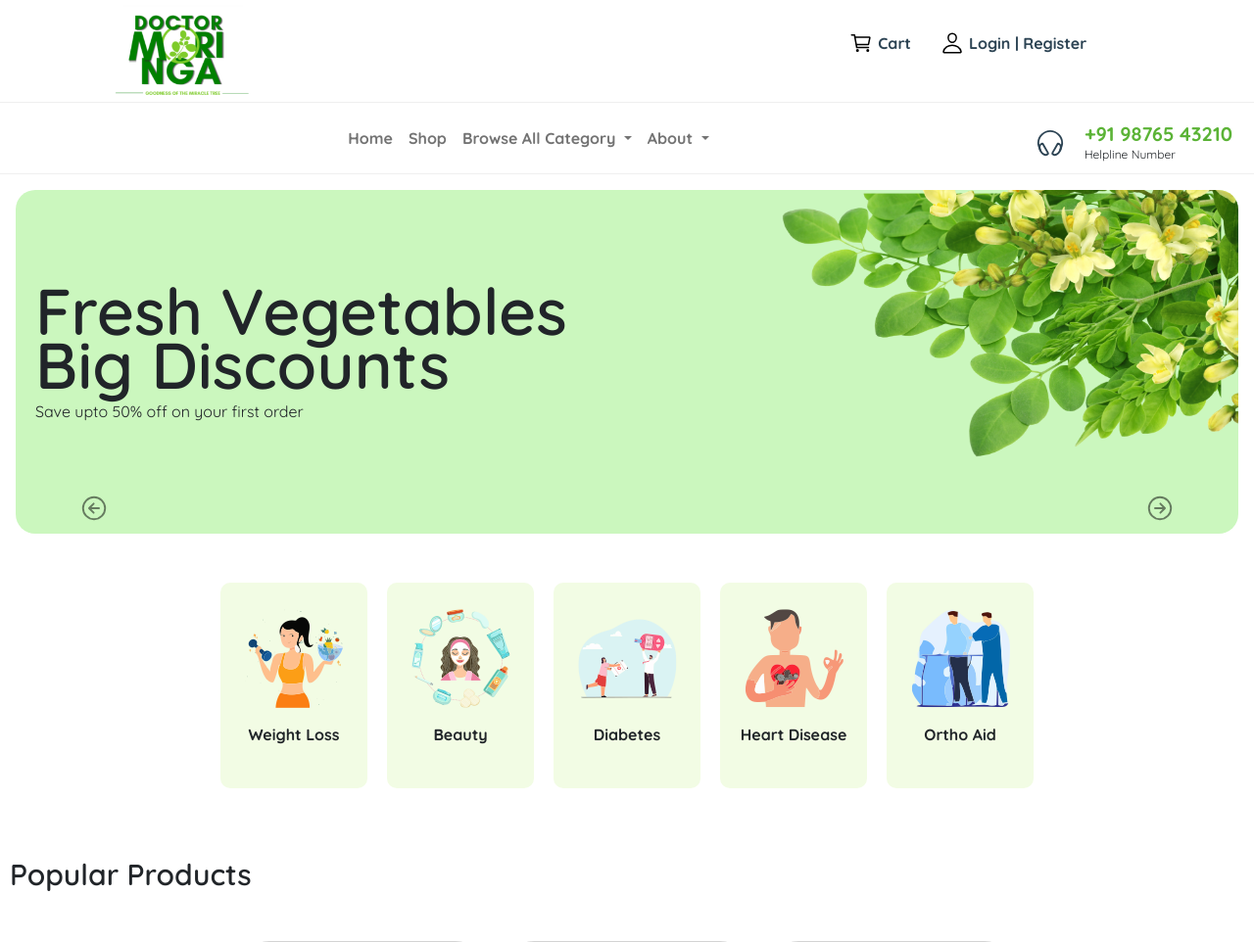
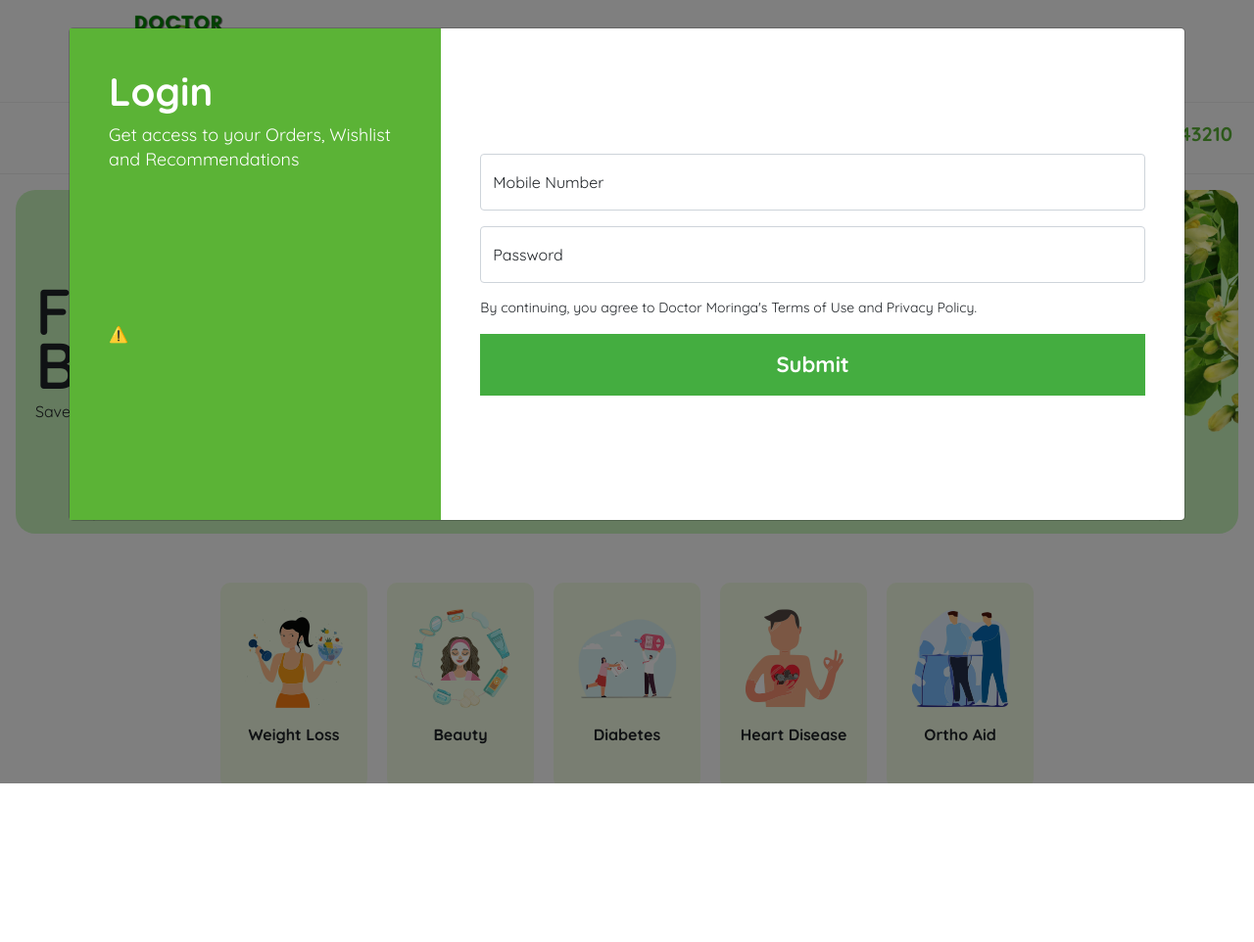
Before and after one commit to sidmrlazy/doctormoringa, a PHP site: page / in a window 1280 px wide. Shown: the top 962 px of the page at 98% size. After the commit the page ends 800 px from the top, so only its background shows below. Run offline with PHP 8.4, Linux system fonts and the light colour scheme; data comes from the database, SQL or seed files in the repository; some libraries are stand-ins or nearby versions.

Commit message:
Updated login modal

```diff
--- a/assets/css/style.css
+++ b/assets/css/style.css
@@ -22,6 +22,54 @@
 input[type="number"] {
   -moz-appearance: textfield;
 }
+
+/* =========== Login Modal =========== */
+.login-lottie {
+  width: 300px;
+  height: 300px;
+}
+.modal-content {
+  background-color: #fff;
+  display: flex !important;
+  justify-content: center !important;
+  align-items: center !important;
+  flex-direction: row !important;
+}
+.modal-left {
+  background-color: #5bb336;
+  padding: 40px;
+}
+.modal-left h1 {
+  font-weight: 800;
+  color: #fff;
+}
+.modal-left p {
+  color: #fff;
+  font-size: 18px;
+  line-height: 25px;
+}
+.login-modal-form {
+  padding: 40px;
+  display: flex;
+  justify-content: flex-start !important;
+  align-items: flex-start !important;
+  flex-direction: column;
+}
+.login-modal-disclaimer p {
+  margin-top: 15px;
+  font-size: 14px;
+}
+.login-modal-btn {
+  width: 100% !important;
+  border: 0;
+  background-color: #44ad40;
+  padding: 15px;
+  font-size: 22px;
+  color: #fff;
+  font-weight: 800;
+}
+
+/* =========== Maintenance =========== */
 .under-maintenance {
   display: flex;
   justify-content: center;
--- /dev/null
+++ b/components/elements/conditional-login-modal.php
@@ -0,0 +1,85 @@
+<?php
+if (isset($_SESSION["user_name"]) != true) {
+    echo "<script type='text/javascript'>
+    $(document).ready(function() {
+        $('#loginModal').modal('show');
+    });
+    </script>";
+}
+?>
+
+<!-- Login Modal -->
+<div class="modal fade" id="loginModal" tabindex="-1">
+    <div class="modal-dialog modal-xl">
+        <div class="modal-content">
+            <div class="modal-left col-md-4">
+                <h1>Login</h1>
+                <p>Get access to your Orders, Wishlist and Recommendations</p>
+                <lottie-player src="https://assets3.lottiefiles.com/packages/lf20_sop8cbmc.json"
+                    background="transparent" speed="1" class="login-lottie" loop autoplay></lottie-player>
+            </div>
+            <form method="POST" class="login-modal-form col-md-8">
+                <?php
+                include('admin/includes/server/config.php');
+
+                if (isset($_POST['submit'])) {
+                    $user_contact = mysqli_real_escape_string($connection, $_POST['user_contact']);
+                    $user_password = mysqli_real_escape_string($connection, $_POST['user_password']);
+
+                    $fetch_data = "SELECT * FROM `user`";
+                    $result = $connection->query($fetch_data);
+
+                    if ($result->num_rows > 0) {
+                        while ($row = $result->fetch_assoc()) {
+                            $fetched_password =  $row['user_password'];
+                            $user_type = $row['user_type'];
+                            $user_name = $row['user_name'];
+                            $user_id = $row['user_id'];
+
+                            if (password_verify($user_password, $fetched_password)) {
+                                $query = "SELECT * FROM user WHERE user_contact = '$user_contact' AND user_password = '$fetched_password' AND $user_type = 2";
+                                $result = mysqli_query($connection, $query);
+                                $row = mysqli_fetch_array($result, MYSQLI_ASSOC);
+                                $count = mysqli_num_rows($result);
+
+                                if ($count == 1 && $row) {
+
+                                    echo "<div class='w-100 alert alert-success text-center' role='aler'>Login Successful!</div>";
+                                    $_SESSION['user_name'] = $user_name;
+                                    if (session_status() !== PHP_SESSION_ACTIVE) {
+                                        session_start();
+                                        if (isset($_SESSION["user_name"]) != true) {
+                                        }
+                                        header('Location:index', true, 301);
+                                        exit;
+                                        return true;
+                                    }
+                                } elseif ($user_type !== 2) {
+                                    echo "<div class='alert alert-danger text-center' role='aler'>Oops, looks like your'e not registered with us.</div>";
+                                } else {
+                                    echo "<div class='alert alert-danger text-center' role='aler'>Username or Password is Incorrect!</div>";
+                                }
+                            }
+                        }
+                    }
+                }
+                ?>
+                <div class="form-floating mb-3">
+                    <input type="text" name="user_contact" class="form-control" id="floatingInput"
+                        placeholder="Mobile Number">
+                    <label for="floatingInput">Mobile Number</label>
+                </div>
+                <div class="form-floating">
+                    <input type="password" name="user_password" class="form-control" id="floatingPassword"
+                        placeholder="Password">
+                    <label for="floatingPassword">Password</label>
+                </div>
+
+                <div class="login-modal-disclaimer">
+                    <p>By continuing, you agree to Doctor Moringa's Terms of Use and Privacy Policy.</p>
+                </div>
+                <input class="login-modal-btn" type="submit" name="submit">
+            </form>
+        </div>
+    </div>
+</div>
--- a/components/footer.php
+++ b/components/footer.php
@@ -56,7 +56,10 @@
 <script src="https://unpkg.com/@lottiefiles/lottie-player@latest/dist/lottie-player.js"></script>
 
 <!-- Custom JavaScript -->
-<script src="assets/js/custom.js"></script>
+<script type="text/javascript" src="assets/js/custom.js"></script>
+
+
+
 
 </body>
 
--- a/components/header.php
+++ b/components/header.php
@@ -1,8 +1,6 @@
 <?php
 session_start();
-// if (!isset($_SESSION['user_name']) || empty($_SESSION['user_name'])) {
-//     header('location:index');
-// }
+
 ?>
 
 <!DOCTYPE html>
@@ -16,11 +14,8 @@
     <!-- Bootstrap -->
     <link href="https://cdn.jsdelivr.net/npm/bootstrap@5.1.3/dist/css/bootstrap.min.css" rel="stylesheet"
         integrity="sha384-1BmE4kWBq78iYhFldvKuhfTAU6auU8tT94WrHftjDbrCEXSU1oBoqyl2QvZ6jIW3" crossorigin="anonymous">
-    <script src="https://cdn.jsdelivr.net/npm/@popperjs/core@2.10.2/dist/umd/popper.min.js"
-        integrity="sha384-7+zCNj/IqJ95wo16oMtfsKbZ9ccEh31eOz1HGyDuCQ6wgnyJNSYdrPa03rtR1zdB" crossorigin="anonymous">
-    </script>
-    <script src="https://cdn.jsdelivr.net/npm/bootstrap@5.1.3/dist/js/bootstrap.min.js"
-        integrity="sha384-QJHtvGhmr9XOIpI6YVutG+2QOK9T+ZnN4kzFN1RtK3zEFEIsxhlmWl5/YESvpZ13" crossorigin="anonymous">
+    <script src="https://cdn.jsdelivr.net/npm/bootstrap@5.1.3/dist/js/bootstrap.bundle.min.js"
+        integrity="sha384-ka7Sk0Gln4gmtz2MlQnikT1wXgYsOg+OMhuP+IlRH9sENBO0LRn5q+8nbTov4+1p" crossorigin="anonymous">
     </script>
 
     <!-- Font Awesome -->
@@ -38,8 +33,11 @@
     <!-- StyleSheet -->
     <link rel="stylesheet" href="assets/css/style.css">
 
+    <!-- JQUERY -->
+    <script src="https://code.jquery.com/jquery-3.6.0.min.js"
+        integrity="sha256-/xUj+3OJU5yExlq6GSYGSHk7tPXikynS7ogEvDej/m4=" crossorigin="anonymous"></script>
 
-
+    <!-- Title -->
     <title>Products from the Miracle Tree</title>
 </head>
 
--- a/index.php
+++ b/index.php
@@ -1,4 +1,5 @@
 <?php include('components/header.php') ?>
+<?php include('components/elements/conditional-login-modal.php') ?>
 <?php //include('components/maintenance.php')
 ?>
 <?php include('components/navbar.php')
```
